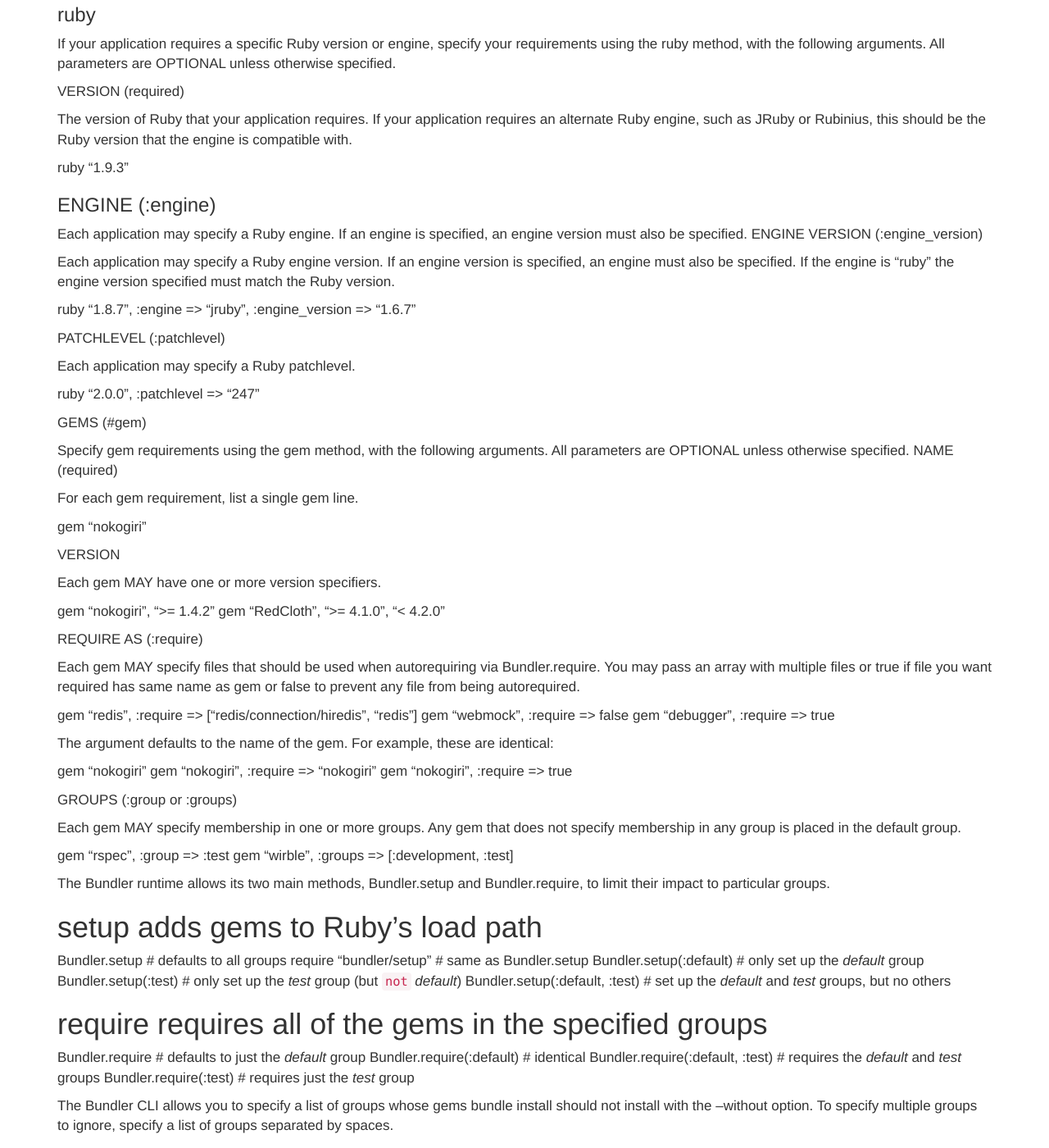
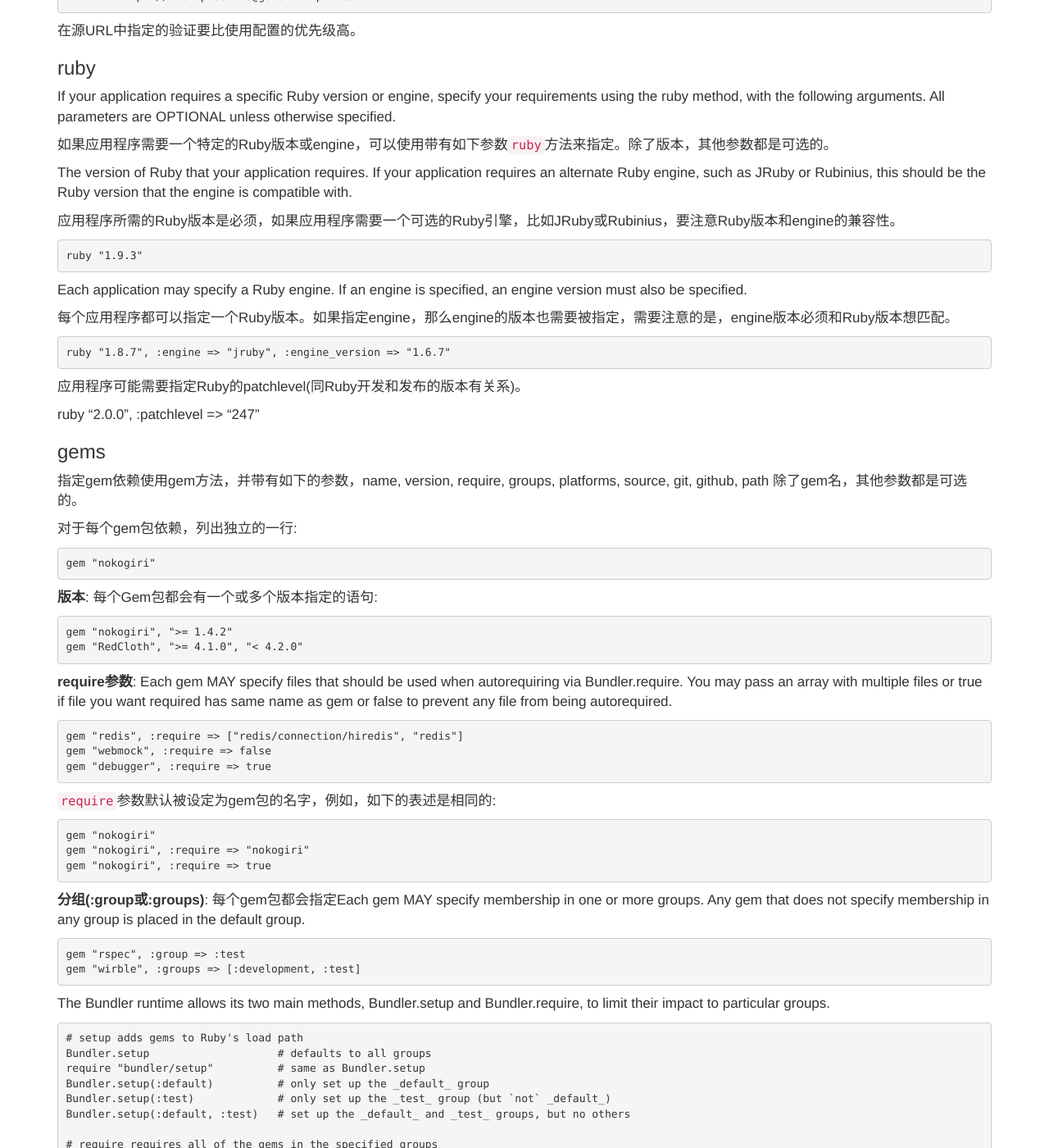
Before and after one commit to xiajian/xiajian.github.io, a Jekyll site: the page built from _posts/2014-10-22-bundle.md, in a window 1280 px wide and 1400 px high, scrolled down 1905 px. Shown: the whole window at 82% size. Built offline with Jekyll 4.4.1, drawn with Linux system fonts in a browser that asks for light colours; comment, search, counter and statistics services are not loaded; some of the changed text lies outside the part shown.

Commit message:
翻译部分

```diff
--- a/_posts/2014-10-22-bundle.md
+++ b/_posts/2014-10-22-bundle.md
@@ -35,31 +35,31 @@
 
 工具命令:
 
-* bundle check  确认应用程序的需求是否已经安装或可获得
-* bundle list   显示当前bundle中所有的gem包
-* bundle show   显示特定gem包源码的位置
-* bundle outdated Show all of the outdated gems in the current bundle
-* bundle console Start an IRB session in the context of the current bundle
-* bundle open Open an installed gem in the editor
-* bundle viz Generate a visual representation of your dependencies
-* bundle init Generate a simple Gemfile, placed in the current directory
-* bundle gem  Create a simple gem, suitable for development with bundler
-* bundle platform   Displays platform compatibility information
-* bundle clean  Cleans up unused gems in your bundler directory
+* bundle check    确认应用程序的需求是否已经安装或可获得
+* bundle list     显示当前bundle中所有的gem包
+* bundle show     显示特定gem包源码的位置
+* bundle outdated 显示当前bundle中所有的过时的gem包
+* bundle console  在当前的bundle环境中启动一个IRB会话(考虑Rails的控制台)
+* bundle open     在编辑器中打开一个已安装的gem
+* bundle viz      生成版本依赖关系的可视化表示(需要ruby-graphviz包)
+* bundle init     生成一个简单的Gemfile，并将其放在当前目录下
+* bundle gem      创建一个简单的gem，特别适合开发时使用bundler
+* bundle platform 显示平台兼容性信息
+* bundle clean    清除在bunlder中没有使用的gem包
 
 ## Gemfile文档
 
-Gemfile是一种描述Ruby程序gem包依赖的格式, 描述了与执行代码相关的gem包依赖。一般放置在项目根目录下，
+Gemfile是一种描述Ruby程序gem包依赖的格式, 描述了与执行代码相关的gem包依赖。一般放置在项目根目录下，例如，在Rails程序中，Gemfile放置在同Rakefile相同的目录层次下。
 
-Place the Gemfile in the root of the directory containing the associated code. For instance, in a Rails application, place the Gemfile in the same directory as the Rakefile.A Gemfile is evaluated as Ruby code, in a context which makes available a number of methods used to describe the gem requirements.
+Gemfile被看作Ruby代码来求值，其中，存在很多可用的方法来描述gem包的依赖。这一点很重要，Gemfile其实就是Ruby的用来描述版本依赖关系的DSL。
 
 ### 全局源(#source)
 
-At the top of the Gemfile, add a line for the Rubygems source that contains the gems listed in the Gemfile.
+在Gemfile的顶部，添加包含Rubygems源的地址。
 
     source "https://rubygems.org"
 
-It is possible, but not recommended as of Bundler 1.7, to add multiple global source lines. Each of these sources MUST be a valid Rubygems repository.
+在bundler 1.7中，可以但不推荐，在Gemfile的顶部，添加多个有效的全局源(每个都必须是有效的Rubygems源码库)。
 
 Sources are checked for gems following the heuristics described in SOURCE PRIORITY. If a gem is found in more than one global source, Bundler will print a warning after installing the gem indicating which source was used, and listing the other sources where the gem is available. A specific source can be selected for gems that need to use a non-standard repository, suppressing this warning, by using the :source option or a source block.
 
@@ -67,90 +67,83 @@
 
 Some gem sources require a username and password. Use bundle config to set the username and password for any sources that need it. The command must be run once on each computer that will install the Gemfile, but this keeps the credentials from being stored in plain text in version control.
 
-bundle config https://gems.example.com/ user:password
+有些gem源需要用户名和密码，可以使用`bundle config`设置用户名和密码。在需要使用Gemfile安装每台机器上，都要运行该命令，然后保持证书存储在受版本控制的单个文件中。
 
-For some sources, like a company Gemfury account, it may be easier to simply include the credentials in the Gemfile as part of the source URL.
+    bundle config https://gems.example.com/ user:password
 
-source "https://user:password@gems.example.com"
+对于某些源，可以在Gemfile的源URL中包含证书信息。
 
-Credentials in the source URL will take precedence over credentials set using config.
+    source "https://user:password@gems.example.com"
+
+在源URL中指定的验证要比使用配置的优先级高。
 
 ### ruby
 
 If your application requires a specific Ruby version or engine, specify your requirements using the ruby method, with the following arguments. All parameters are OPTIONAL unless otherwise specified.
 
-VERSION (required)
+如果应用程序需要一个特定的Ruby版本或engine，可以使用带有如下参数`ruby`方法来指定。除了版本，其他参数都是可选的。
 
 The version of Ruby that your application requires. If your application requires an alternate Ruby engine, such as JRuby or Rubinius, this should be the Ruby version that the engine is compatible with.
 
-ruby "1.9.3"
+应用程序所需的Ruby版本是必须，如果应用程序需要一个可选的Ruby引擎，比如JRuby或Rubinius，要注意Ruby版本和engine的兼容性。
 
-### ENGINE (:engine)
+    ruby "1.9.3"
 
 Each application may specify a Ruby engine. If an engine is specified, an engine version must also be specified.
-ENGINE VERSION (:engine_version)
 
-Each application may specify a Ruby engine version. If an engine version is specified, an engine must also be specified. If the engine is "ruby" the engine version specified must match the Ruby version.
+每个应用程序都可以指定一个Ruby版本。如果指定engine，那么engine的版本也需要被指定，需要注意的是，engine版本必须和Ruby版本想匹配。
 
-ruby "1.8.7", :engine => "jruby", :engine_version => "1.6.7"
+    ruby "1.8.7", :engine => "jruby", :engine_version => "1.6.7"
 
-PATCHLEVEL (:patchlevel)
-
-Each application may specify a Ruby patchlevel.
+应用程序可能需要指定Ruby的patchlevel(同Ruby开发和发布的版本有关系)。
 
 ruby "2.0.0", :patchlevel => "247"
 
-GEMS (#gem)
+### gems
 
-Specify gem requirements using the gem method, with the following arguments. All parameters are OPTIONAL unless otherwise specified.
-NAME (required)
 
-For each gem requirement, list a single gem line.
+指定gem依赖使用gem方法，并带有如下的参数，name, version, require, groups, platforms, source, git, github, path 除了gem名，其他参数都是可选的。
 
-gem "nokogiri"
+对于每个gem包依赖，列出独立的一行:
 
-VERSION
+    gem "nokogiri"
 
-Each gem MAY have one or more version specifiers.
+**版本**: 每个Gem包都会有一个或多个版本指定的语句:
 
-gem "nokogiri", ">= 1.4.2"
-gem "RedCloth", ">= 4.1.0", "< 4.2.0"
+    gem "nokogiri", ">= 1.4.2"
+    gem "RedCloth", ">= 4.1.0", "< 4.2.0"
 
-REQUIRE AS (:require)
+**require参数**: Each gem MAY specify files that should be used when autorequiring via Bundler.require. You may pass an array with multiple files or true if file you want required has same name as gem or false to prevent any file from being autorequired.
 
-Each gem MAY specify files that should be used when autorequiring via Bundler.require. You may pass an array with multiple files or true if file you want required has same name as gem or false to prevent any file from being autorequired.
+    gem "redis", :require => ["redis/connection/hiredis", "redis"]
+    gem "webmock", :require => false
+    gem "debugger", :require => true
 
-gem "redis", :require => ["redis/connection/hiredis", "redis"]
-gem "webmock", :require => false
-gem "debugger", :require => true
+`require`参数默认被设定为gem包的名字，例如，如下的表述是相同的:
 
-The argument defaults to the name of the gem. For example, these are identical:
+    gem "nokogiri"
+    gem "nokogiri", :require => "nokogiri"
+    gem "nokogiri", :require => true
 
-gem "nokogiri"
-gem "nokogiri", :require => "nokogiri"
-gem "nokogiri", :require => true
+**分组(:group或:groups)**: 每个gem包都会指定Each gem MAY specify membership in one or more groups. Any gem that does not specify membership in any group is placed in the default group.
 
-GROUPS (:group or :groups)
-
-Each gem MAY specify membership in one or more groups. Any gem that does not specify membership in any group is placed in the default group.
-
-gem "rspec", :group => :test
-gem "wirble", :groups => [:development, :test]
+    gem "rspec", :group => :test
+    gem "wirble", :groups => [:development, :test]
 
 The Bundler runtime allows its two main methods, Bundler.setup and Bundler.require, to limit their impact to particular groups.
 
-# setup adds gems to Ruby's load path
-Bundler.setup                    # defaults to all groups
-require "bundler/setup"          # same as Bundler.setup
-Bundler.setup(:default)          # only set up the _default_ group
-Bundler.setup(:test)             # only set up the _test_ group (but `not` _default_)
-Bundler.setup(:default, :test)   # set up the _default_ and _test_ groups, but no others
+    # setup adds gems to Ruby's load path
+    Bundler.setup                    # defaults to all groups
+    require "bundler/setup"          # same as Bundler.setup
+    Bundler.setup(:default)          # only set up the _default_ group
+    Bundler.setup(:test)             # only set up the _test_ group (but `not` _default_)
+    Bundler.setup(:default, :test)   # set up the _default_ and _test_ groups, but no others
 
-# require requires all of the gems in the specified groups
-Bundler.require                  # defaults to just the _default_ group
-Bundler.require(:default)        # identical
-Bundler.require(:default, :test) # requires the _default_ and _test_ groups
-Bundler.require(:test)           # requires just the _test_ group
+    # require requires all of the gems in the specified groups
+    Bundler.require                  # defaults to just the _default_ group
+    Bundler.require(:default)        # identical
+    Bundler.require(:default, :test) # requires the _default_ and _test_ groups
+    Bundler.require(:test)           # requires just the _test_ group
 
 The Bundler CLI allows you to specify a list of groups whose gems bundle install should not install with the --without option. To specify multiple groups to ignore, specify a list of groups separated by spaces.
 
```
